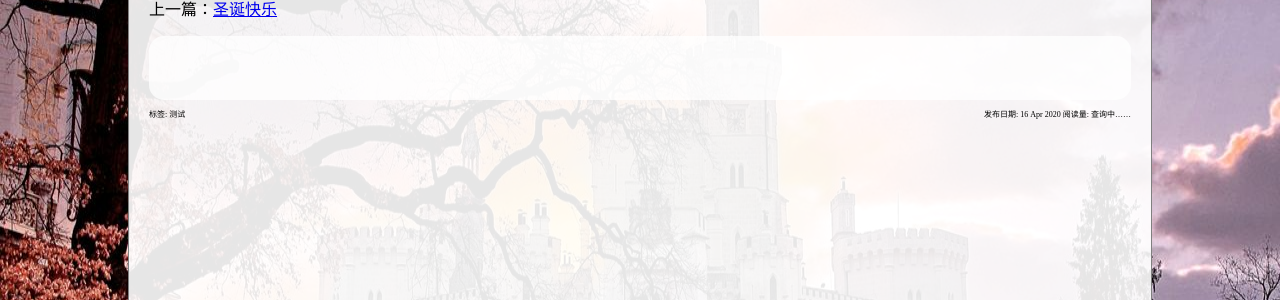
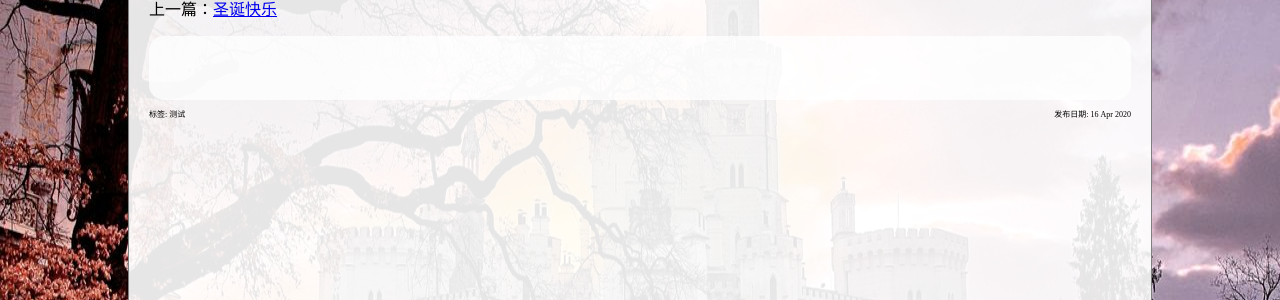
Before and after one commit to Wybxc/wybxc.github.io, a Jekyll site: the page built from _posts/2020-4-16-评论测试.md, in a window 1280 px wide. Shown: the part 176-476 px from the top of the page. Built offline with Jekyll 4.4.1, drawn with Linux system fonts in a browser that asks for light colours; comment, search, counter and statistics services are not loaded.

```diff
--- a/_layouts/default.html
+++ b/_layouts/default.html
@@ -57,9 +57,6 @@
     </p>
     <p class="small right">
       发布日期: {{ page.date | date_to_string }}
-      阅读量: <span data-xid="{{ page.url }}" class="leancloud_visitors" data-flag-title="{{ page.title }}">
-          <span class="leancloud-visitors-count">查询中……</span>
-        </span>
     </p>
     <div style="clear: both"/>
   </div>
--- a/script/render-valine.js
+++ b/script/render-valine.js
@@ -9,7 +9,6 @@ $(function(){
     pageSize: 10,
     avatar: 'identicon',
     placeholder: '写下你的评论……',
-    visitor: true,
   });
 
 })
--- a/style/comments.css
+++ b/style/comments.css
@@ -4,7 +4,7 @@
     padding: 2em !important;
 }
 
-.v.vwrap {
+.v .vwrap {
     border: none !important;
     padding: 0 !important;
 }
```
